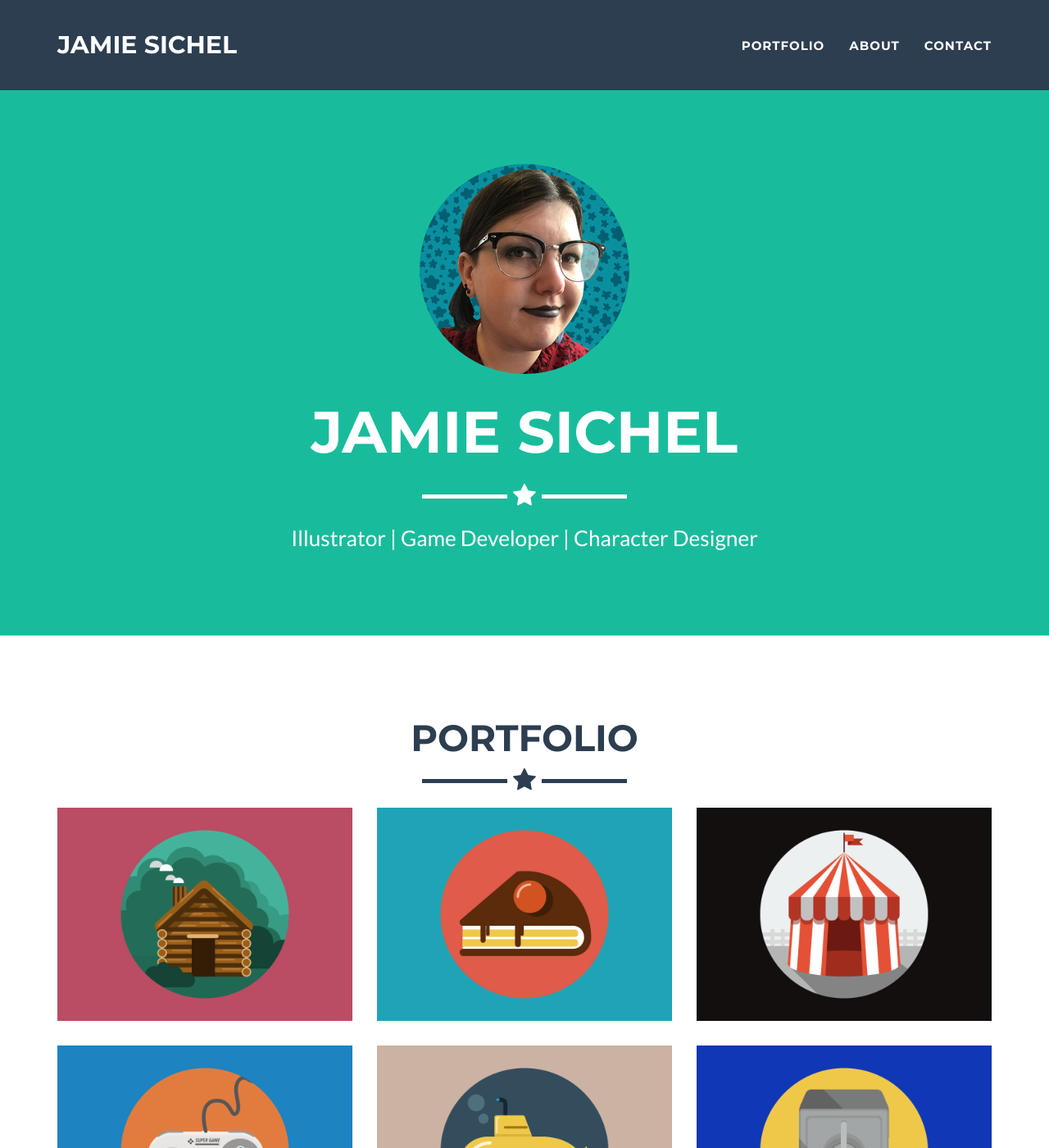
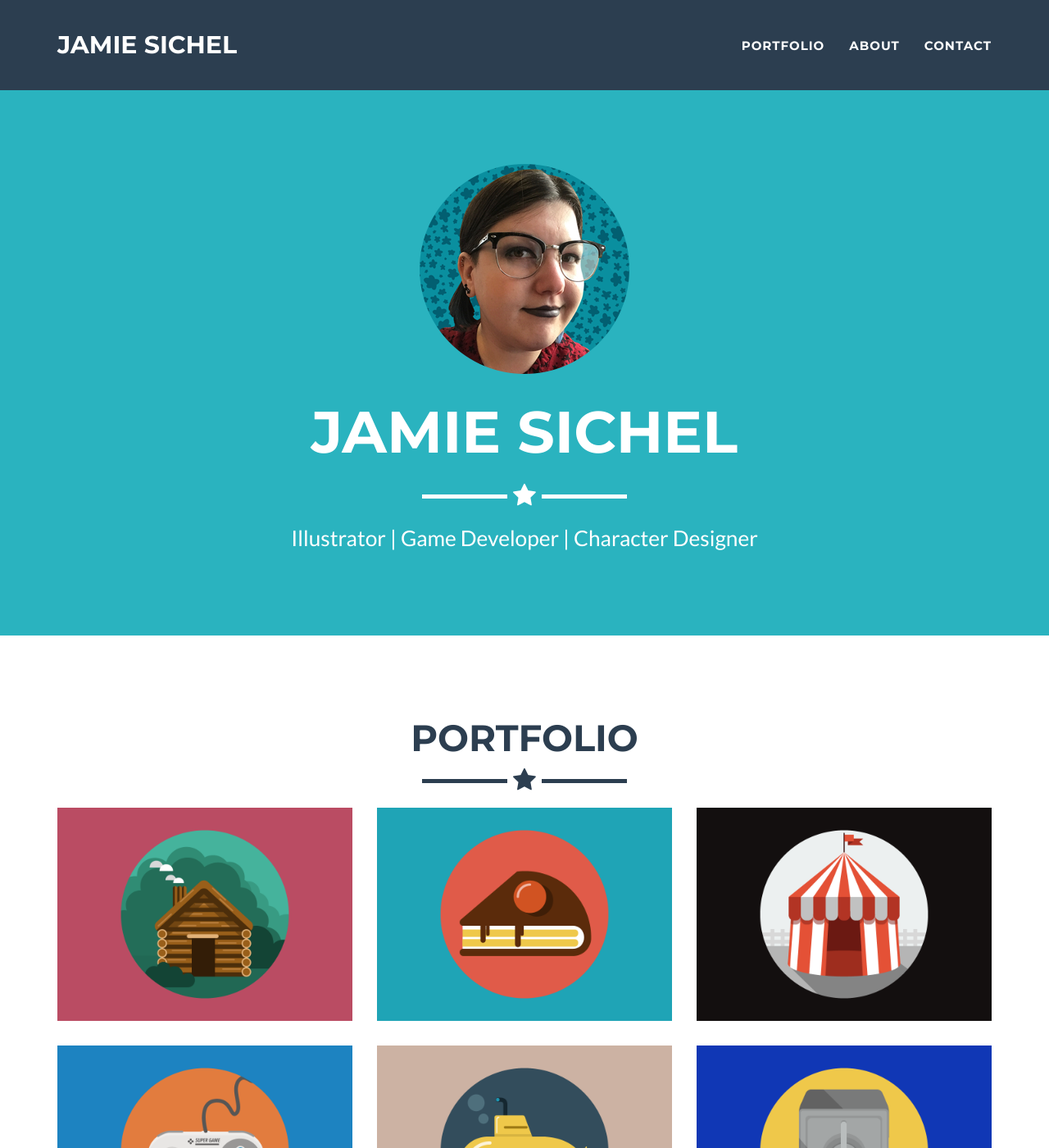
Before and after one commit to jamiesichel/jamiesichel.github.io, a Jekyll site: the page built from index.html, in a window 1280 px wide and 1400 px high. Shown: the whole window at 82% size. Built offline with Jekyll 4.4.1, drawn with Linux system fonts in a browser that asks for light colours.

Commit message:
Update _config.yml

```diff
--- a/_config.yml
+++ b/_config.yml
@@ -25,10 +25,10 @@ disqus_shortname: myshortname
 
 # Color settings (hex-codes without the leading hash-tag)
 color:
-  primary: 18bc9c #80B3FF
-  primary-rgb: "24,288,156" #"128,179,255"
+  primary: 2ab3bf #80B3FF
+  primary-rgb: "42,179,191" #"128,179,255"
   secondary: 2c3e50 #FD6E8A
-  secondary-dark: 233140 #A2122F
+  secondary-dark: 012a2e #A2122F
 
 # Footer settings
 footer:
```
